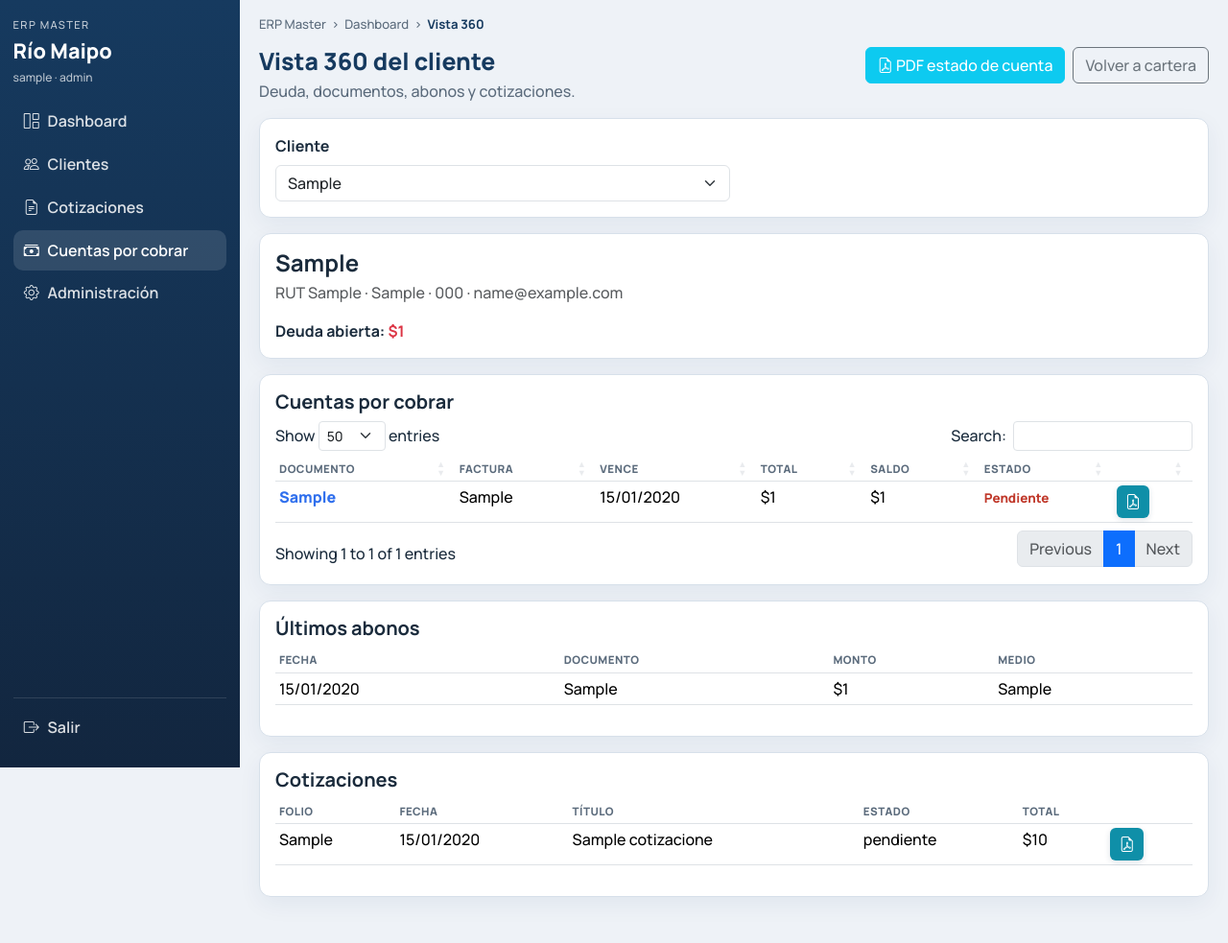
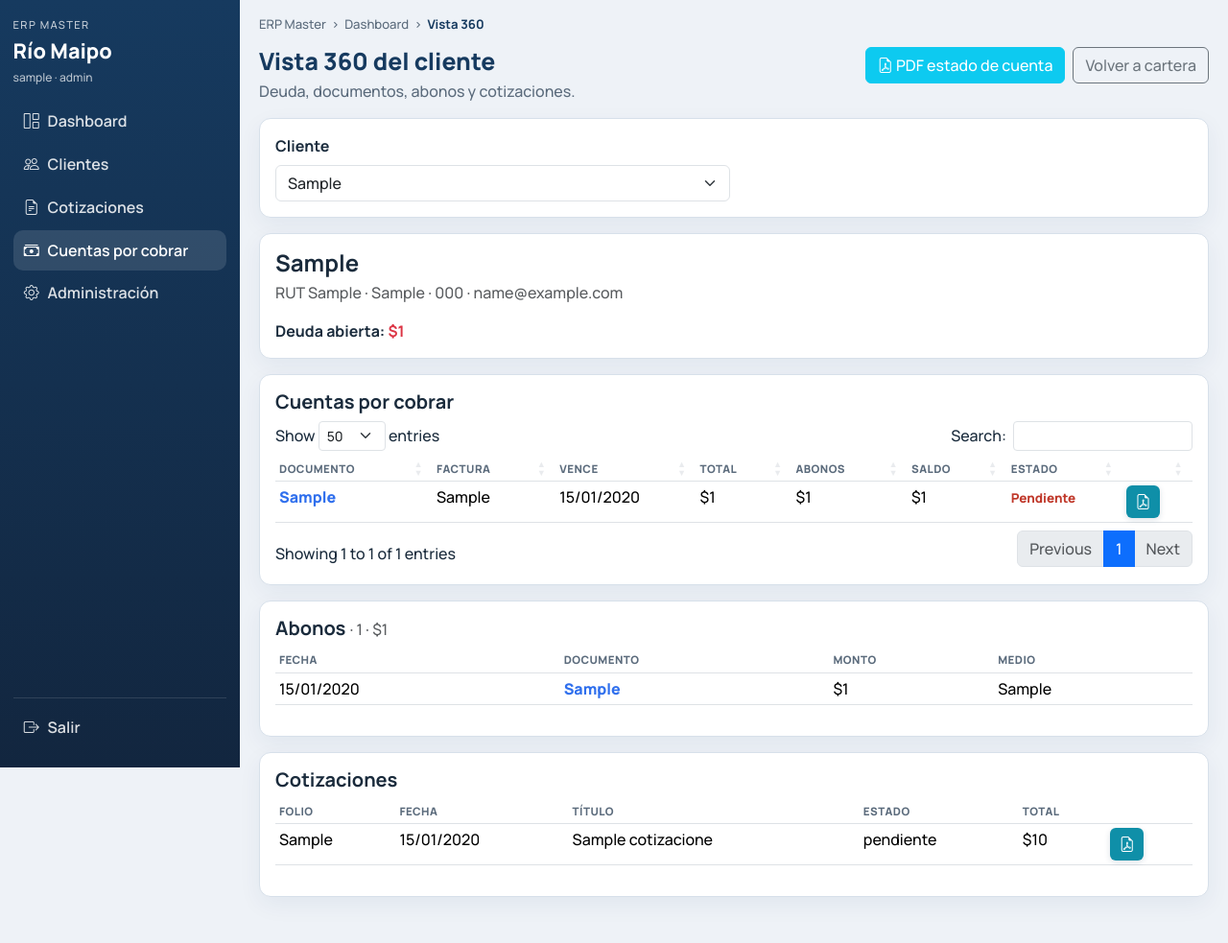
Before and after one commit to osvaldolirac-bit/ConstructPro-ERP, a Flask app: page /cuentas/360 in a window 1280 px wide. Shown: the whole page at 96% size. Run offline with Flask 3, Linux system fonts and the light colour scheme; the visitor is signed in with stand-in values (Sample User, id 1); data comes from the database, SQL or seed files in the repository; tables that the repository leaves empty hold one stand-in row (values such as "Sample post"); some libraries are stand-ins or nearby versions.

Commit message:
Vista 360: abonos completos y documento alineado con CxC
Quita el tope de 20 abonos, etiqueta cada pago con el mismo documento que la cartera y muestra columna/total de abonos para cuadrar con Diestre y el resto de clientes.

Co-authored-by: osvaldolirac-bit <osvaldolirac-bit@users.noreply.github.com>

```diff
--- a/rmweb/app.py
+++ b/rmweb/app.py
@@ -699,19 +699,25 @@ def _load_vista360(db, cid: int | None):
             d["factura_display"] = fac_disp
             cuentas.append(d)
         deuda = sum(float(x["saldo"] or 0) for x in cuentas)
-        abonos = db.execute(
+        abono_rows = db.execute(
             """
-            SELECT a.fecha,
-                   COALESCE(cot.folio, cu.documento) AS documento,
-                   a.monto, a.medio, a.nota
+            SELECT a.fecha, a.monto, a.medio, a.nota,
+                   cu.documento, cu.num_factura, cu.cotizacion_id,
+                   cot.folio AS cot_folio
             FROM abonos a
             JOIN cuentas cu ON cu.id=a.cuenta_id
             LEFT JOIN cotizaciones cot ON cot.id = cu.cotizacion_id
             WHERE cu.cliente_id=?
-            ORDER BY a.id DESC LIMIT 20
+            ORDER BY date(a.fecha) DESC, a.id DESC
             """,
             (cid,),
         ).fetchall()
+        abonos = []
+        for r in abono_rows:
+            d = dict(r)
+            doc_disp, _fac = core.cuenta_doc_factura_display(d)
+            d["documento"] = doc_disp
+            abonos.append(d)
         cots = db.execute(
             """
             SELECT id, folio, fecha, estado, total,
@@ -736,6 +742,7 @@ def cuentas_360():
     if not cid and clientes:
         cid = clientes[0]["id"]
     cli, cuentas, abonos, cots, deuda = _load_vista360(db, cid)
+    sum_abonos = sum(float(a["monto"] or 0) for a in abonos)
     db.close()
     return render_template(
         "cuentas/vista360.html",
@@ -745,6 +752,7 @@ def cuentas_360():
         cli=cli,
         cuentas=cuentas,
         abonos=abonos,
+        sum_abonos=sum_abonos,
         cots=cots,
         deuda=deuda,
     )
--- a/rmweb/core.py
+++ b/rmweb/core.py
@@ -1079,7 +1079,7 @@ def estado_cuenta_pdf_bytes(cliente, cuentas, abonos, cots, deuda, empresa_row)
 
     pdf.ln(5)
     pdf.set_font("Helvetica", "B", 11)
-    pdf.cell(0, 7, _pdf_txt("Últimos abonos"), ln=1)
+    pdf.cell(0, 7, _pdf_txt("Abonos"), ln=1)
     aw = [28, 40, 35, 77]
     pdf.set_fill_color(220, 220, 220)
     pdf.set_font("Helvetica", "B", 8)
--- a/rmweb/templates/cuentas/vista360.html
+++ b/rmweb/templates/cuentas/vista360.html
@@ -34,7 +34,7 @@
 <div class="panel">
   <h5 class="fw-bold">Cuentas por cobrar</h5>
   <table class="table table-sm datatable">
-    <thead><tr><th>Documento</th><th>Factura</th><th>Vence</th><th>Total</th><th>Saldo</th><th>Estado</th><th></th></tr></thead>
+    <thead><tr><th>Documento</th><th>Factura</th><th>Vence</th><th>Total</th><th>Abonos</th><th>Saldo</th><th>Estado</th><th></th></tr></thead>
     <tbody>
       {% for x in cuentas %}
       <tr>
@@ -42,6 +42,7 @@
         <td>{{ x.factura_display }}</td>
         <td>{{ fmt_dmy(x.fecha_vencimiento) }}</td>
         <td>{{ clp(x.monto) }}</td>
+        <td>{{ clp(x.abonado) }}</td>
         <td>{{ clp(x.saldo) }}</td>
         <td><span class="estado {{ cxc_estado_class(x.estado) }}">{{ cxc_estado_label(x.estado) }}</span></td>
         <td class="actions-cell">
@@ -53,12 +54,16 @@
   </table>
 </div>
 <div class="panel">
-  <h5 class="fw-bold">Últimos abonos</h5>
+  <h5 class="fw-bold">Abonos
+    {% if abonos %}
+    <span class="text-muted fw-normal fs-6">· {{ abonos|length }} · {{ clp(sum_abonos) }}</span>
+    {% endif %}
+  </h5>
   <table class="table table-sm">
     <thead><tr><th>Fecha</th><th>Documento</th><th>Monto</th><th>Medio</th></tr></thead>
     <tbody>
       {% for a in abonos %}
-      <tr><td>{{ fmt_dmy(a.fecha) }}</td><td>{{ a.documento }}</td><td>{{ clp(a.monto) }}</td><td>{{ a.medio }}</td></tr>
+      <tr><td>{{ fmt_dmy(a.fecha) }}</td><td><span class="cot-num">{{ a.documento }}</span></td><td>{{ clp(a.monto) }}</td><td>{{ a.medio or '—' }}</td></tr>
       {% else %}
       <tr><td colspan="4" class="text-muted">Sin abonos</td></tr>
       {% endfor %}
```
